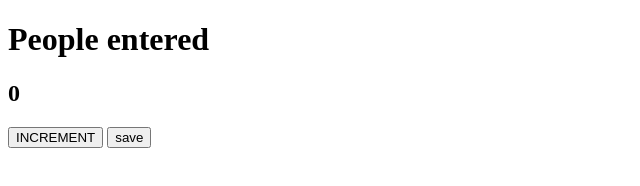
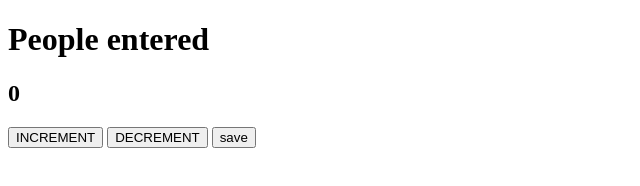
Before and after one commit to HarshProj/Mini_Projects, a plain HTML site: page increment.html in a window 1280 px wide. Shown: the whole page, without its empty margins (0-640 px from the left). Drawn offline with Linux system fonts and the light colour scheme.

Commit message:
Thi is mini project folder

```diff
--- a/Increment.js
+++ b/Increment.js
@@ -13,6 +13,12 @@ function increment(){
     // document.getElementById('h2').innerText=count; or we can use
     countEl.innerText=count;
 }
+function decrement(){
+    count=count-1;
+    // console.log(count);
+    // document.getElementById('h2').innerText=count; or we can use
+    countEl.innerText=count;
+}
 function save(){
     console.log(count);
 }
--- a/increment.html
+++ b/increment.html
@@ -10,6 +10,7 @@
     <h1>People entered</h1>
     <h2 id="h2">0</h2>
     <button id="btn" class="btn" onclick="increment()">INCREMENT</button>
+    <button id="btn" class="btn" onclick="decrement()">DECREMENT</button>
     <button id="bt" class="btn" onclick="save">save</button>
     <script src="Increment.js">
     </script>
```
